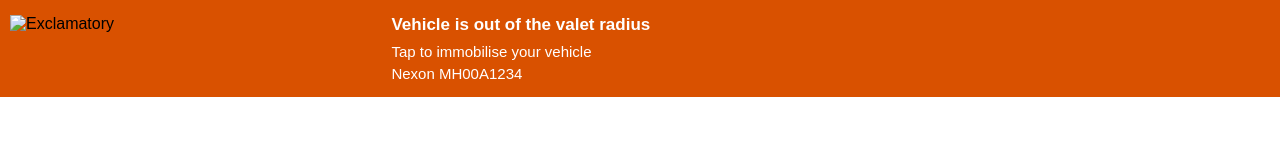
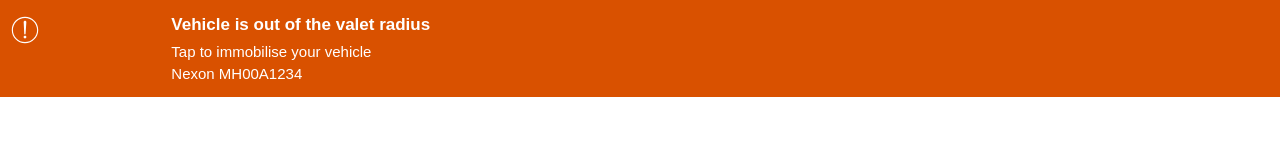
Before and after one commit to LogeshM05/LogeshM05.github.io, a plain HTML site: page valet-alert.html in a window 1280 px wide. Drawn offline with Linux system fonts and the light colour scheme; files whose address does not match are found by name.

Commit message:
Update valet-alert.html

```diff
--- a/valet-alert.html
+++ b/valet-alert.html
@@ -380,7 +380,7 @@
                                               >
                                               <tbody>
                                                  <tr style="border-collapse: collapse">
-                                                   <td align="left" valign="top" border="0"style="vertical-align: top; padding-left: 10px;padding-top: 15px;padding-bottom: 15px;"><img src="images/exclamatory.svg" alt="Exclamatory" width="30" height="30"></td>
+                                                   <td align="left" valign="top" border="0"style="vertical-align: top; padding-left: 10px;padding-top: 15px;padding-bottom: 15px;"><img src="exclamatory.svg" alt="Exclamatory" width="30" height="30"></td>
                                                    <td style="color: #ffffff; padding-top: 15px; padding-bottom: 15px;">
                                                       <h1 style="
                                                          font-size: 17px;
```
